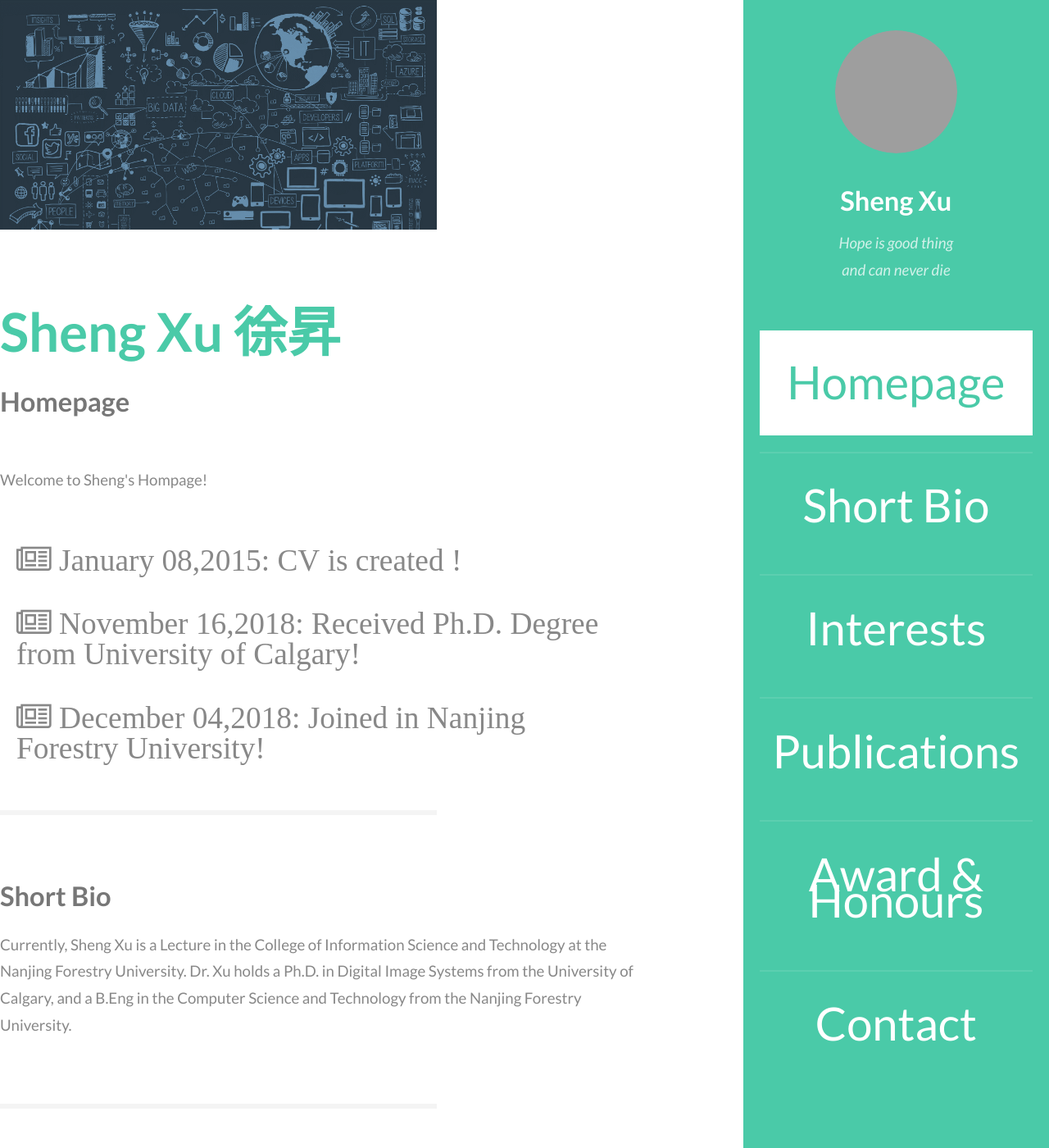
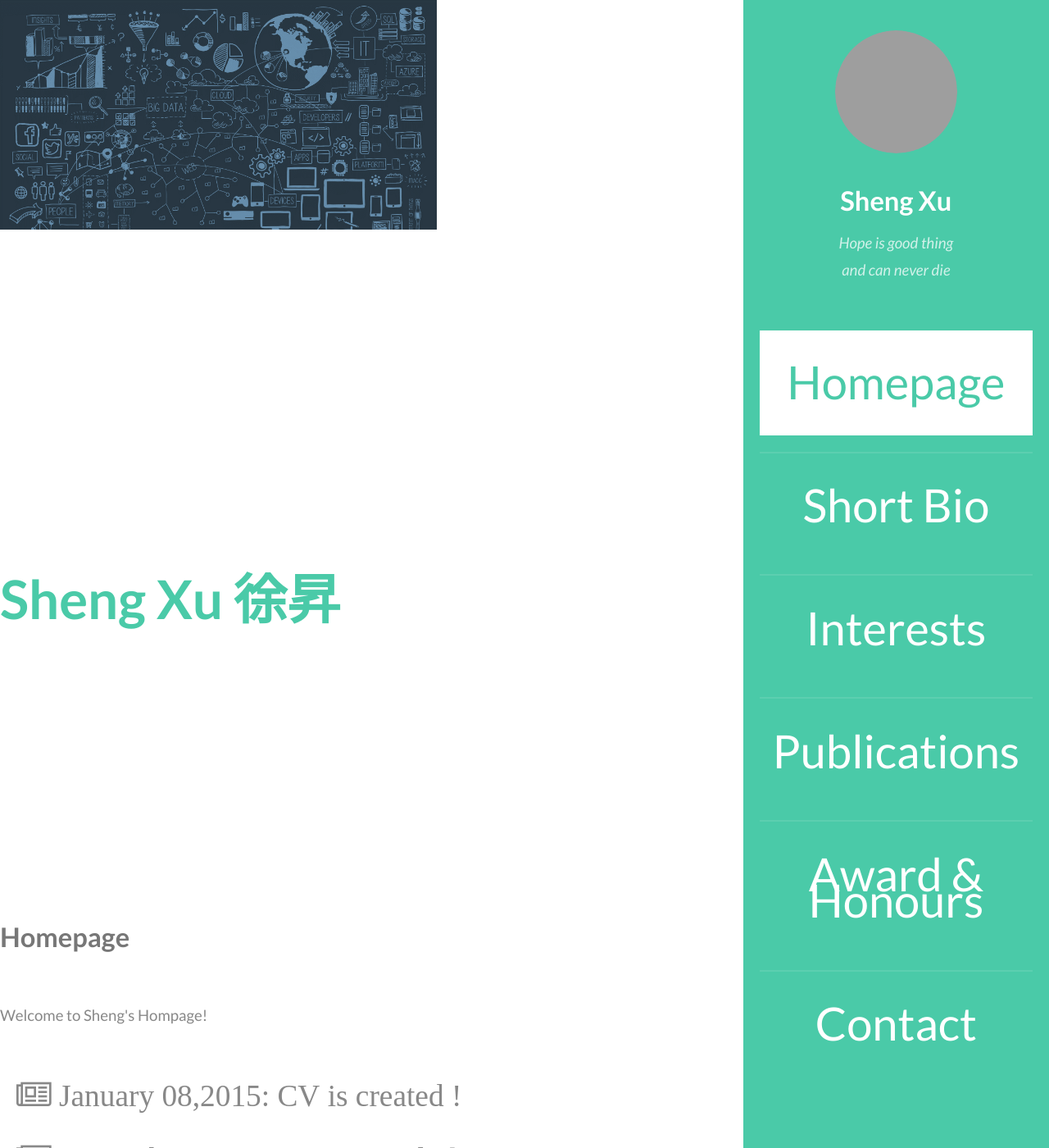
Before and after one commit to lostagex/shengxu, a Jekyll site: the page built from index.html, in a window 1280 px wide and 1400 px high. Shown: the whole window at 82% size. Built offline with Jekyll 4.4.1, drawn with Linux system fonts in a browser that asks for light colours; grey boxes are pictures that could not be loaded.

Commit message:
Update style.css

```diff
--- a/css/style.css
+++ b/css/style.css
@@ -66,12 +66,12 @@
 
 	h2 {
 		font-size: 20em;
-		line-height: 1.5em;
+		line-height: 11.5em;
 	}
 
 	h3 {
 		font-size: 1.75em;
-		line-height: 1.5em;
+		line-height: 11.5em;
 	}
 
 	h4 {
@@ -175,7 +175,7 @@
 	}
 
 	header h2 + p {
-		font-size: 100.25em;
+		font-size: 1.25em;
 		margin-top: -0.5em;
 		line-height: 1.5em;
 	}
```
